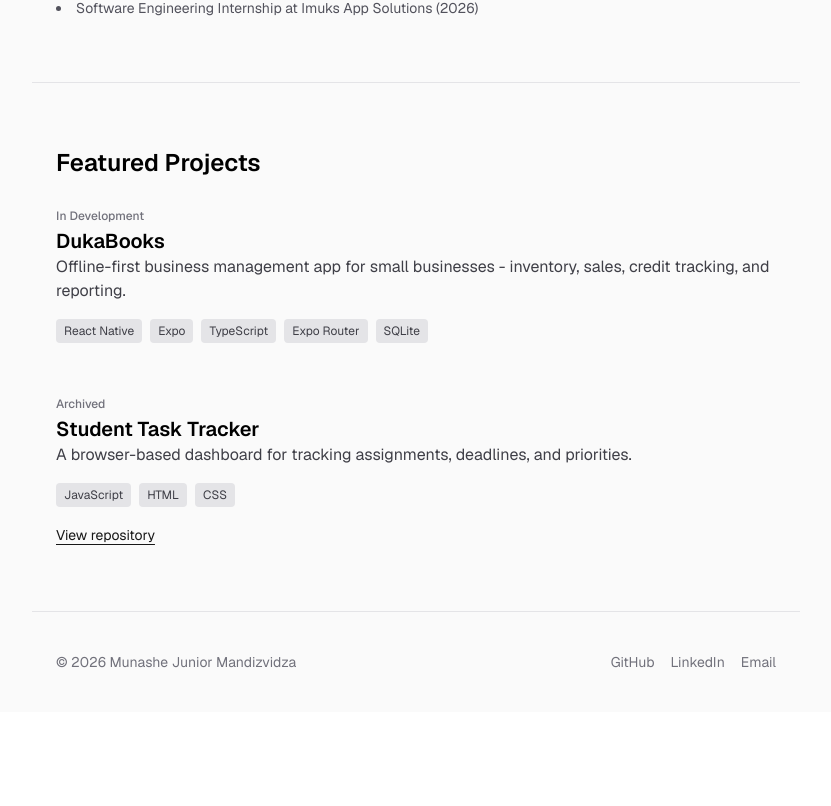
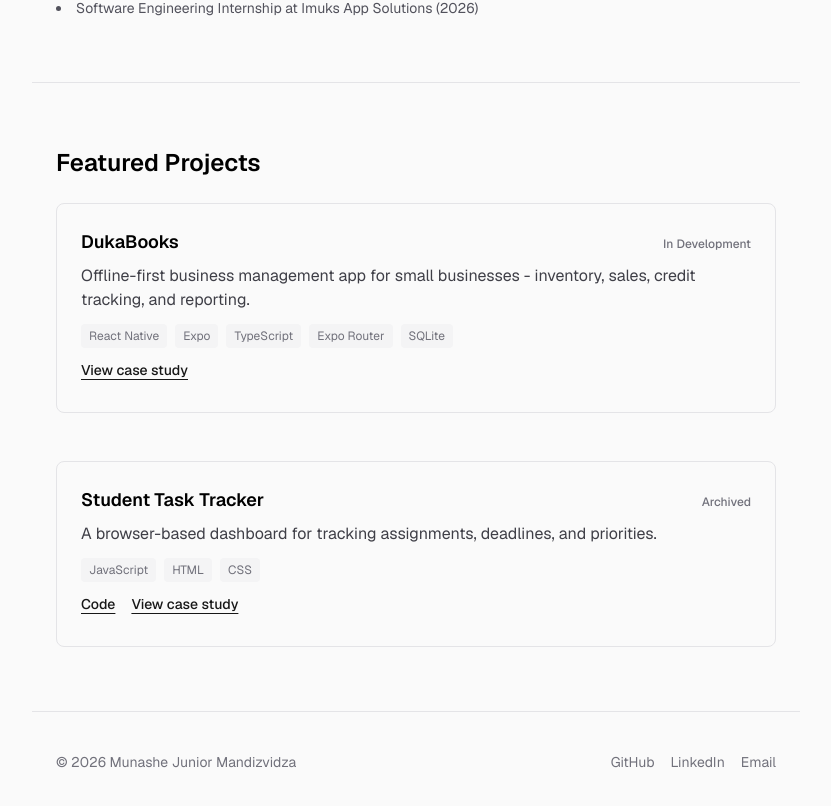
Before and after one commit to munashe-mandi/munashe-mandi.github.io, a Next.js app: page / in a window 1280 px wide. Shown: the part 850-1656 px from the top of the page, without its empty margins (224-1055 px from the left). Before the commit the page ends 1562 px from the top, so only its background shows below. Built offline with nearby package versions, Linux system fonts and the light colour scheme.

Commit message:
refactor: use ProjectCard component, fix not-found page location

```diff
--- /dev/null
+++ b/src/app/not-found.tsx
@@ -0,0 +1,20 @@
+import Link from "next/link";
+
+export default function NotFound() {
+  return (
+    <div className="flex flex-col items-center justify-center min-h-screen gap-4 text-center px-6">
+      <h1 className="text-4xl font-semibold text-black dark:text-zinc-50">
+        Page not found
+      </h1>
+      <p className="text-zinc-600 dark:text-zinc-400">
+        The page you're looking for doesn't exist.
+      </p>
+      <Link
+        href="/"
+        className="underline underline-offset-4 font-medium"
+      >
+        Back home
+      </Link>
+    </div>
+  );
+}
--- a/src/app/page.tsx
+++ b/src/app/page.tsx
@@ -2,6 +2,7 @@ import { siteConfig } from "@/content/site-config";
 import { projects } from "@/content/projects";
 import { Nav } from "@/components/Nav";
 import { Footer } from "@/components/Footer";
+import { ProjectCard } from "@/components/ProjectCard";
 
 export default function Home() {
   const featuredProjects = projects.filter((p) => p.featured);
@@ -83,35 +84,7 @@ export default function Home() {
         </h2>
         <div className="space-y-12">
           {featuredProjects.map((project) => (
-            <div key={project.slug}>
-              <span className="text-xs font-medium text-zinc-500">
-                {project.status}
-              </span>
-              <h3 className="text-xl font-semibold text-black dark:text-zinc-50">
-                {project.title}
-              </h3>
-              <p className="text-zinc-700 dark:text-zinc-300 mb-4">
-                {project.shortDescription}
-              </p>
-              <div className="flex flex-wrap gap-2 mb-4">
-                {project.technologies.map((tech) => (
-                  <span
-                    key={tech}
-                    className="text-xs px-2 py-1 bg-zinc-200 dark:bg-zinc-800 text-zinc-700 dark:text-zinc-300 rounded"
-                  >
-                    {tech}
-                  </span>
-                ))}
-              </div>
-              {(project.repoUrl || project.liveUrl) && (
-                <a
-                  href={project.repoUrl ?? project.liveUrl}
-                  className="text-sm underline underline-offset-4"
-                >
-                  {project.repoUrl ? "View repository" : "View live project"}
-                </a>
-              )}
-            </div>
+            <ProjectCard key={project.slug} project={project} />
           ))}
         </div>
       </section>
--- a/src/components/src/app/not-found.tsx
+++ /dev/null
@@ -1,11 +0,0 @@
-import Link from "next/link";
-
-export default function NotFound() {
-  return (
-    <div className="flex flex-col items-center justify-center min-h-screen gap-4 text-center px-6">
-      <h1 className="text-4xl font-semibold text-black dark:text-zinc-50">Page not found</h1>
-      <p className="text-zinc-600 dark:text-zinc-400">The page you're looking for doesn't exist.</p>
-      <Link href="/" className="underline underline-offset-4 font-medium">Back home</Link>
-    </div>
-  );
-}
```
